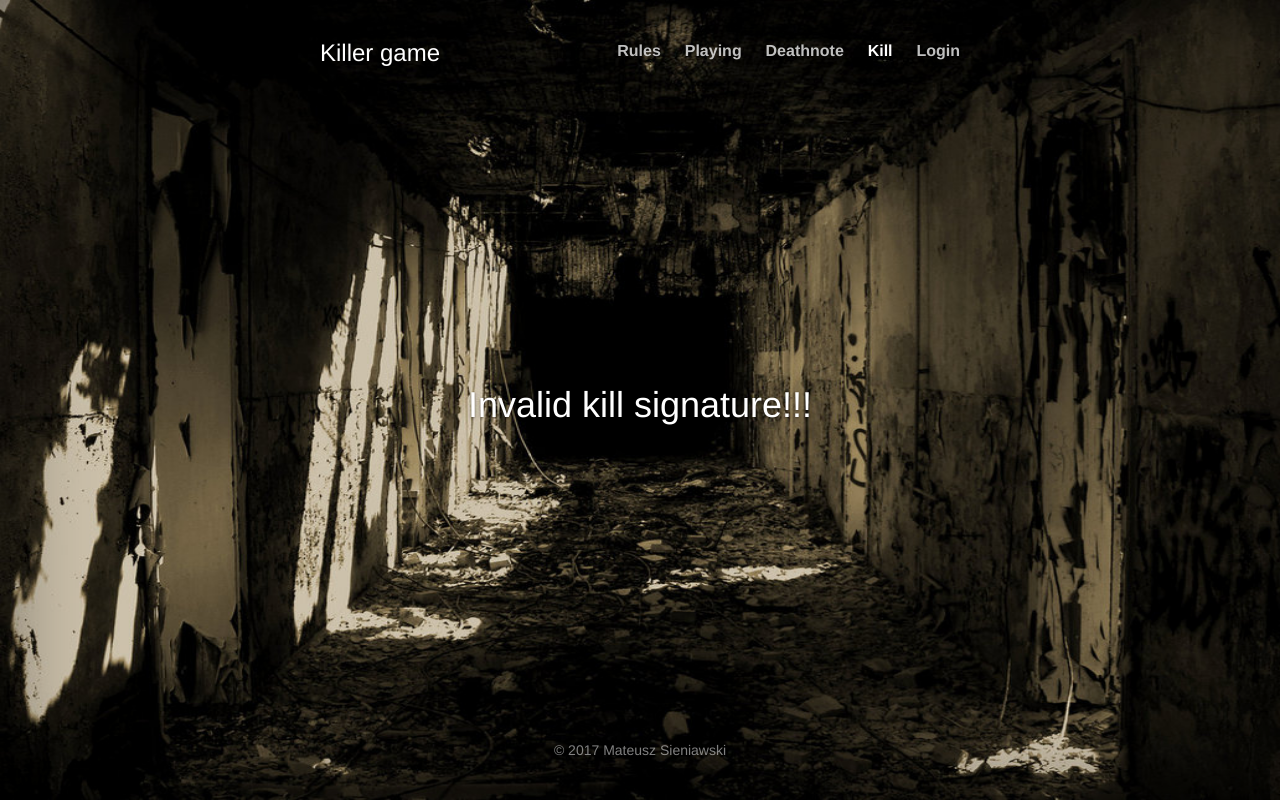
After one commit to Cheetar/killer_game, a Django app: template game/templates/game/invalid_kill_signature.html in a window 1280 px wide. The commit adds this page. Run offline with Django 3.2, Linux system fonts and the light colour scheme; the template is opened without the code that fills it, so the values that code supplies are empty; parts of the project's set-up code (start-up, migrations or seed data) failed here and were passed over; some libraries are stand-ins or nearby versions.

Commit message:
Fixed bug when user passes invalid kill signature in manual kill

```diff
--- /dev/null
+++ b/game/templates/game/invalid_kill_signature.html
@@ -0,0 +1,8 @@
+{% extends "game/base.html" %}
+
+{% block title %}Invalid kill signature{% endblock title %}
+
+{% block content %}
+<meta http-equiv="refresh" content="5;{% url 'game:manual_kill' %}" />
+<h1>Invalid kill signature!!!</h1>
+{% endblock content %}
```
Also changed, not shown: game/templates/game/manual_kill.html (+0 -8 lines), game/views.py (+5 -2 lines).
